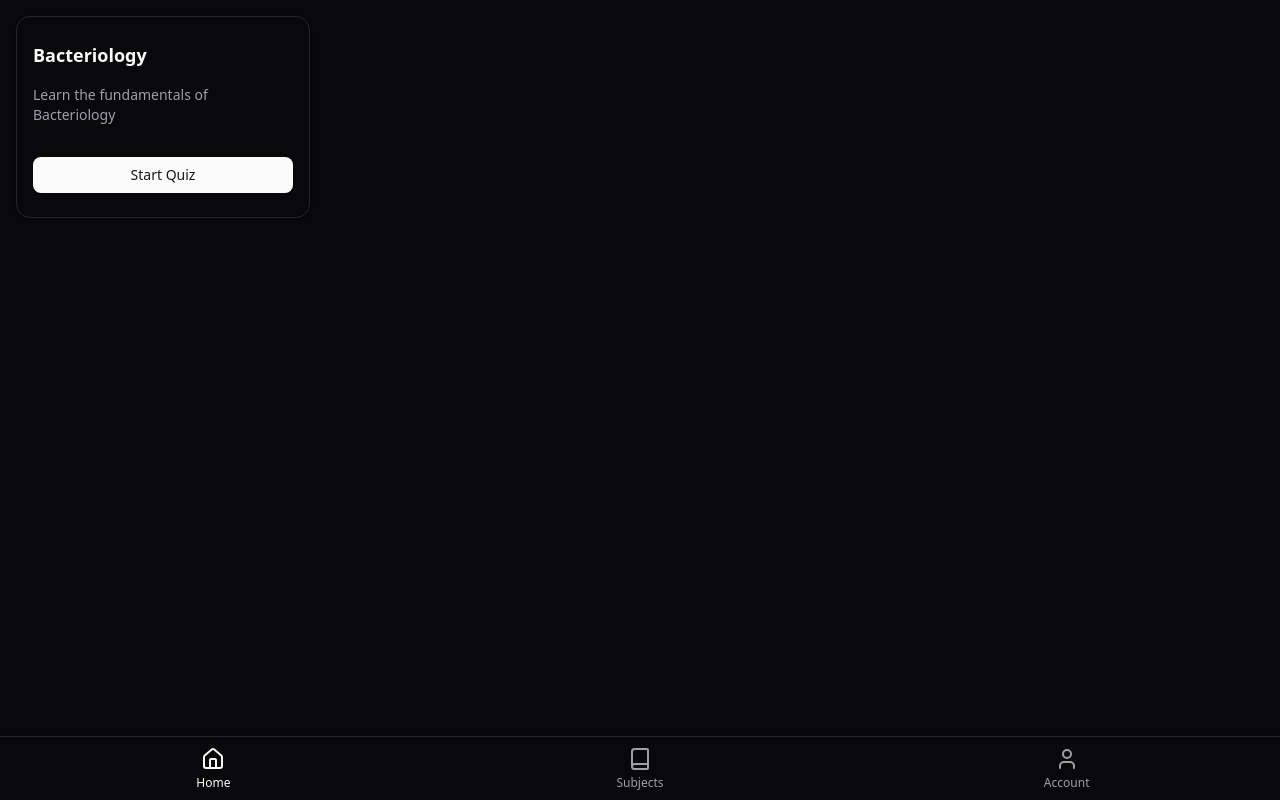
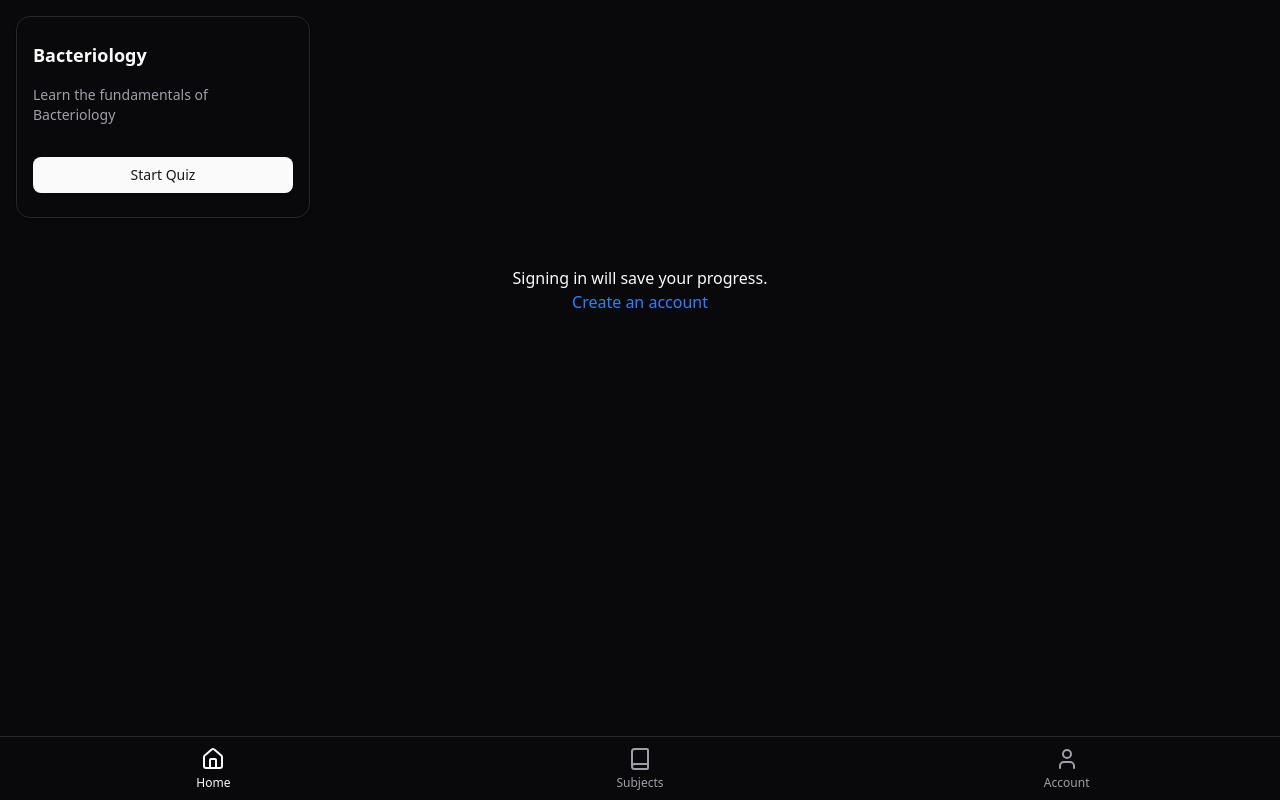
Before and after one commit to rabeeh-ta/quiz-app, a Next.js app: page / in a window 1280 px wide. Built offline with nearby package versions, Linux system fonts and the light colour scheme; no server answers.

Commit message:
added completions loging

```diff
--- a/app/components/mcq-component.jsx
+++ b/app/components/mcq-component.jsx
@@ -1,10 +1,12 @@
 "use client"
 
-import { useState } from "react"
+import { useState, useEffect } from "react"
 import { RadioGroup, RadioGroupItem } from "@/components/ui/radio-group"
 import { Label } from "@/components/ui/label"
 import { Button } from "@/components/ui/button"
 import { CheckCircle2, XCircle } from "lucide-react"
+import useAddUserCompletion from "@/app/hooks/useAddUserCompletion"
+import { useUser } from "@/app/context/UserContext"
 
 /**
  * Multiple Choice Question Component
@@ -15,6 +17,8 @@ import { CheckCircle2, XCircle } from "lucide-react"
  * @param {string} [props.explanation] - Explanation for the correct answer
  */
 export default function MCQComponent({
+  userId = "",
+  questionId = "",
   question = "The mcq question will be displayed here",
   options = [
     { id: "option1", text: "Option 1" },
@@ -24,6 +28,7 @@ export default function MCQComponent({
   ],
   correctAnswer = "option1",
   explanation = "The explanation for the correct answer will be displayed here",
+  subject = "",
   handleNext = () => {
     console.log("Next Question")
   },
@@ -32,11 +37,17 @@ export default function MCQComponent({
   const [selectedOption, setSelectedOption] = useState("")
   const [isSubmitted, setIsSubmitted] = useState(false)
   const [isCorrect, setIsCorrect] = useState(false)
+  const { user } = useUser()
+
+  const { addCompletion } = useAddUserCompletion()
 
   const handleSubmit = () => {
     if (!selectedOption) return
 
     const correct = selectedOption === correctAnswer
+    if (user !== null) {
+      addCompletion(user.id, questionId, subject, correct)
+    }
     setIsCorrect(correct)
     setIsSubmitted(true)
   }
--- /dev/null
+++ b/app/context/UserContext.jsx
@@ -0,0 +1,67 @@
+'use client';
+
+import { createContext, useContext, useState, useEffect } from 'react';
+import { getAuth, onAuthStateChanged } from 'firebase/auth';
+import app from '@/app/firebase';
+
+// Create the user context
+const UserContext = createContext(null);
+
+/**
+ * UserProvider component to wrap around your app
+ * @param {Object} props - Component props
+ * @param {React.ReactNode} props.children - Child components
+ */
+export function UserProvider({ children }) {
+    const [user, setUser] = useState(null);
+    const [loading, setLoading] = useState(true);
+
+    useEffect(() => {
+        const auth = getAuth(app);
+
+        // Set up listener for authentication state changes
+        const unsubscribe = onAuthStateChanged(auth, (authUser) => {
+            if (authUser) {
+                // User is signed in
+                // Create a clean user object with just the data we need
+                setUser({
+                    id: authUser.uid,
+                    email: authUser.email,
+                    displayName: authUser.displayName,
+                    photoURL: authUser.photoURL,
+                });
+            } else {
+                // User is signed out
+                setUser(null);
+            }
+            setLoading(false);
+        });
+
+        // Cleanup subscription on unmount
+        return () => unsubscribe();
+    }, []);
+
+    const value = {
+        user,
+        loading,
+        isAuthenticated: !!user,
+    };
+
+    return (
+        <UserContext.Provider value={value}>
+            {children}
+        </UserContext.Provider>
+    );
+}
+
+/**
+ * Hook to use the user context
+ * @returns {Object} User context value
+ */
+export function useUser() {
+    const context = useContext(UserContext);
+    if (context === null) {
+        throw new Error('useUser must be used within a UserProvider');
+    }
+    return context;
+}
--- /dev/null
+++ b/app/hooks/useAddUserCompletion.jsx
@@ -0,0 +1,55 @@
+'use client';
+
+import { useState } from 'react';
+import { getFirestore, collection, addDoc } from 'firebase/firestore';
+import app from '@/app/firebase';
+
+/**
+ * Custom hook to add a user completion record to Firestore
+ * @returns {Object} - Object containing addCompletion function, loading state, and error
+ */
+export default function useAddUserCompletion() {
+    const [isLoading, setIsLoading] = useState(false);
+    const [error, setError] = useState(null);
+
+    /**
+     * Add a user completion record to Firestore
+     * @param {string} userId - The ID of the user
+     * @param {string} questionId - The ID of the question
+     * @param {string} subject - The subject of the question
+     * @param {boolean} answered - Whether the user answered correctly
+     * @returns {Promise<boolean>} - True if successful, false otherwise
+     */
+    const addCompletion = async (userId, questionId, subject, answered) => {
+        if (!userId || !questionId || !subject === undefined || answered === undefined) {
+            setError(new Error('Missing required parameters'));
+            return false;
+        }
+
+        setIsLoading(true);
+        setError(null);
+
+        try {
+            const db = getFirestore(app);
+            const completionsCollection = collection(db, 'userCompletions');
+
+            await addDoc(completionsCollection, {
+                attempted_on: new Date(),
+                userId,
+                questionId,
+                subject,
+                answered
+            });
+
+            setIsLoading(false);
+            return true; // Return success
+        } catch (err) {
+            console.error('Error adding user completion:', err);
+            setError(err);
+            setIsLoading(false);
+            return false; // Return failure
+        }
+    };
+
+    return { addCompletion, isLoading, error };
+}
--- a/app/layout.js
+++ b/app/layout.jsx
@@ -2,6 +2,7 @@ import { Geist, Geist_Mono } from "next/font/google";
 import "./globals.css";
 import BottomNavigation from "./components/BottomNavigation";
 import ThemeProviderClient from "./context/ThemeProviderClient";
+import { UserProvider } from "./context/UserContext";
 
 const geistSans = Geist({
   variable: "--font-geist-sans",
@@ -23,11 +24,14 @@ export default function RootLayout({ children }) {
     <html lang="en">
       <body className={`${geistSans.variable} ${geistMono.variable}`}>
         <ThemeProviderClient>
-          <main className="mt-4 mx-4" style={{ paddingBottom: '70px' }}>
-            {children}
-          </main>
-          <BottomNavigation />
+          <UserProvider>
+            <main className="mt-4 mx-4" style={{ paddingBottom: '70px' }}>
+              {children}
+            </main>
+            <BottomNavigation />
+          </UserProvider>
         </ThemeProviderClient>
+
       </body>
     </html>
   );
--- a/app/page.jsx
+++ b/app/page.jsx
@@ -1,10 +1,17 @@
 'use client';
 import CourseCard from "./components/course-card";
+import Link from 'next/link';
 
 export default function Home() {
   return (
     <div className="grid grid-cols-1 sm:grid-cols-2 md:grid-cols-3 lg:grid-cols-4 gap-6">
       <CourseCard title="Bacteriology" description="Learn the fundamentals of Bacteriology" linkUrl="/quiz/bacteriology" linkText="Start Quiz" />
+      <div className="col-span-full text-center mt-6">
+        <p>Signing in will save your progress.</p>
+        <Link className="text-blue-500 hover:text-blue-700" href="/account">
+          Create an account
+        </Link>
+      </div>
     </div>
   );
 }
--- a/app/quiz/[slug]/page.jsx
+++ b/app/quiz/[slug]/page.jsx
@@ -48,11 +48,13 @@ function QuizPage() {
     useEffect(() => {
         if (mcq) {
             setQuestion({
+                questionId: Object.keys(questions)[currentQuestionNo],
                 question: Object.values(questions)[currentQuestionNo].question,
                 options: mcq.options.map(option => ({
                     id: option,
                     text: option,
                 })),
+                subject: slug,
                 correctAnswer: mcq.options[mcq.answer_key],
                 explanation: mcq.explanation,
                 key: Object.keys(questions)[currentQuestionNo],
```
